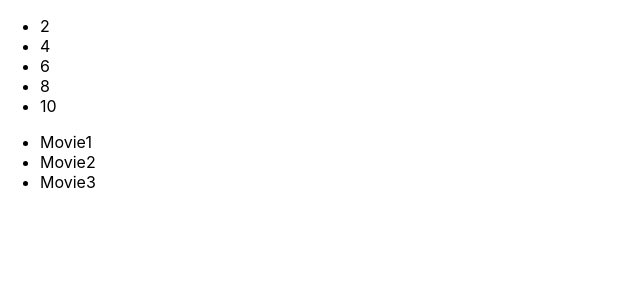
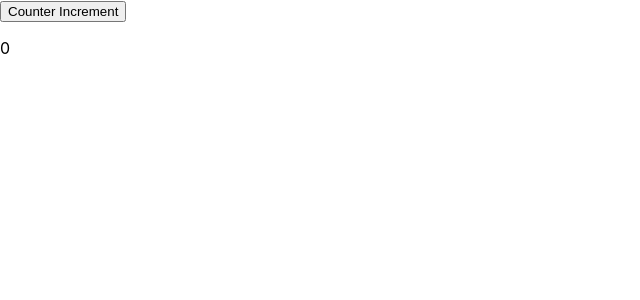
Before and after one commit to RuthvikSai2015/ReactJsSession5, a React (Create React App) app in the folder myapp/: page / in a window 1280 px wide. Shown: the top 300 px of the page, without its empty margins (0-640 px from the left). Built offline with nearby package versions, Linux system fonts and the light colour scheme.

Commit message:
Functional Components State

```diff
--- a/myapp/src/App.js
+++ b/myapp/src/App.js
@@ -6,6 +6,8 @@ import Loading from './Loading';
 import EventHandlingExample from './EventHandlingExample';
 import NumbersList  from './NumbersList';
 import ReactLists from './ReactLists';
+import ClassComponentLife from './ClassComponentLife';
+import ReactUseState from './ReactUseState';
 
 function App() {
   return (
@@ -16,8 +18,10 @@ function App() {
       {/* <Greeting isLoggedIn={false}/>
       <Loading isLoading={false}/>
       <EventHandlingExample/> */}
-      <NumbersList numbers={[1,2,3,4,5]}/>
-      <ReactLists/>
+      {/* <NumbersList numbers={[1,2,3,4,5]}/>
+      <ReactLists/> */}
+      {/* <ClassComponentLife/> */}
+      <ReactUseState/>
       {/* <Greeting name="Bootstrap" /> */}
       {/* <header className="App-header">
         <img src={logo} className="App-logo" alt="logo" />
--- /dev/null
+++ b/myapp/src/ClassComponentLife.js
@@ -0,0 +1,21 @@
+import React, { Component } from 'react'
+
+export default class ClassComponentLife extends Component {
+
+  render() {
+    return (
+      <div>
+        <h1> Class Component </h1>
+      </div>
+    )
+  }
+  componentDidMount(){
+    console.log("Component Did Mount")
+  }
+  componentDidUpdate(){
+    console.log("Component Did Update")
+  }
+  componentWillUnmount(){
+    console.log("Component Un Mount")
+  }
+}
--- /dev/null
+++ b/myapp/src/ReactUseState.js
@@ -0,0 +1,24 @@
+import { useState } from 'react';
+function ReactUseState() {
+    //    const arrayRef = useState(0); // [variable,setVariable];
+    //    const variable = arrayRef[0];
+    //    const setVariableValue = arrayRef[1];
+    // const [variable, setVariable] = useState("savitha"); // [v,s] = [0,f()]
+
+    // console.log(variable);
+
+    const [count,setCount] = useState(0); //undefined
+    const handleButtonEvent = () => {
+
+    }
+    return (
+        <>
+        <button onClick={handleButtonEvent} > Counter Increment </button>
+         <p> {count} </p>
+        </>
+    )
+
+
+
+}
+export default ReactUseState
```
Also changed, not shown: 1 other file (tests, documents, lock files or other folders).
